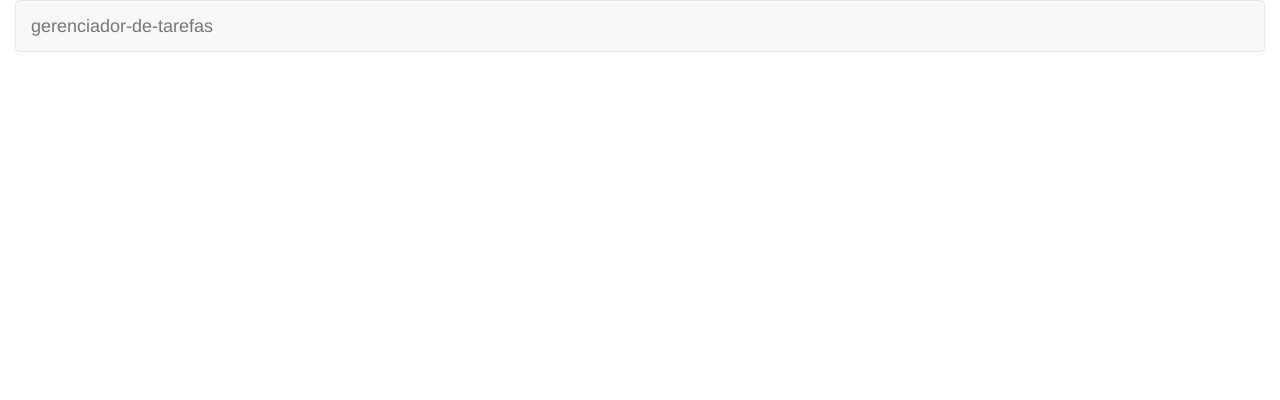
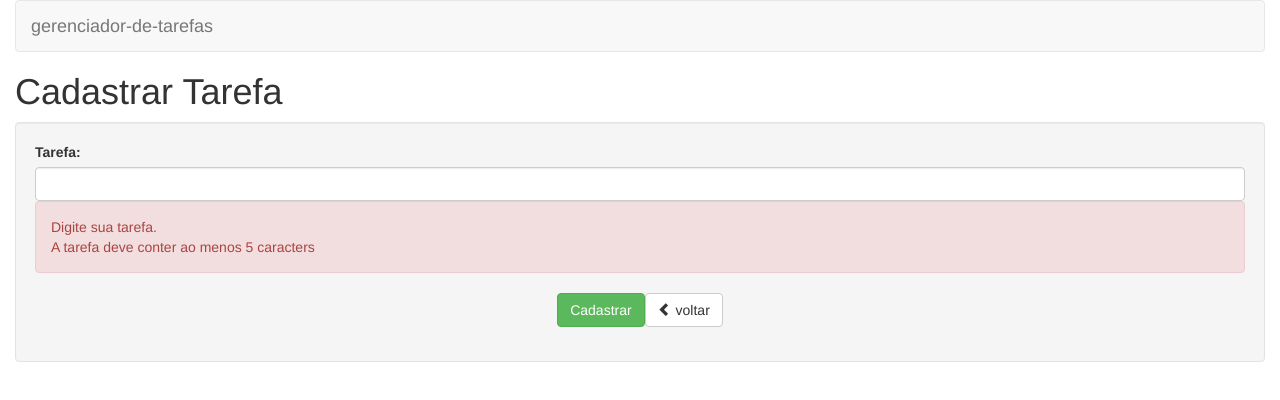
Before and after one commit to karoolina1234/GerenciadorTarefasAngular, an Angular app: page /tarefas/cadastrar in a window 1280 px wide. Before the commit this address led to /. Shown: the top 400 px of the page. Built offline with nearby package versions, Linux system fonts and the light colour scheme.

Commit message:
Create register page

```diff
--- /dev/null
+++ b/src/app/tarefas/cadastrar-tarefa/cadastrar-tarefa.component.html
@@ -0,0 +1,31 @@
+<h1>Cadastrar Tarefa</h1>
+
+<div class="well">
+  <form>
+    <div class="form-group">
+      <label for="nome">Tarefa:</label>
+      <input
+        type="text"
+        class="form-control"
+        id="nome"
+        name="nome"
+        minlength="5"
+        required
+      />
+      <div class="alert alert-danger">
+        <div>Digite sua tarefa.</div>
+        <div>A tarefa deve conter ao menos 5 caracters</div>
+      </div>
+    </div>
+    <div class="form-group text-center">
+      <input type="submit" class="btn btn-success" value="Cadastrar" />
+      <a class="btn btn-default">
+        <span
+          class="glyphicon glyphicon-chevron-left"
+          aria-hidden="true"
+        ></span>
+        voltar
+      </a>
+    </div>
+  </form>
+</div>
--- /dev/null
+++ b/src/app/tarefas/cadastrar-tarefa/cadastrar-tarefa.component.ts
@@ -0,0 +1,15 @@
+import { Component, OnInit } from '@angular/core';
+
+@Component({
+  selector: 'app-cadastrar-tarefa',
+  templateUrl: './cadastrar-tarefa.component.html',
+  styleUrls: ['./cadastrar-tarefa.component.css']
+})
+export class CadastrarTarefaComponent implements OnInit {
+
+  constructor() { }
+
+  ngOnInit(): void {
+  }
+
+}
--- /dev/null
+++ b/src/app/tarefas/cadastrar-tarefa/index.ts
@@ -0,0 +1 @@
+export * from "./cadastrar-tarefa.component";
--- a/src/app/tarefas/index.ts
+++ b/src/app/tarefas/index.ts
@@ -1,3 +1,4 @@
 export * from "./tarefas.module";
 export * from "./shared";
 export * from "./listar-tarefa";
+export * from "./cadastrar-tarefa";
--- a/src/app/tarefas/listar-tarefa/listar-tarefa.component.html
+++ b/src/app/tarefas/listar-tarefa/listar-tarefa.component.html
@@ -6,7 +6,7 @@
       <th>Tarefa</th>
       <th>Concluida</th>
       <th class="text-center">
-        <a class="btn btn-xs btn-success">
+        <a [routerLink]="['/tarefas/cadastrar']" class="btn btn-xs btn-success">
           <span class="glyphicon glyphicon-plus" aria-hidden="true"></span>
           Novo
         </a>
--- a/src/app/tarefas/tarefas-routing.module.ts
+++ b/src/app/tarefas/tarefas-routing.module.ts
@@ -1,6 +1,7 @@
 import { Routes } from "@angular/router";
 
 import { ListarTarefaComponent } from "./listar-tarefa";
+import { CadastrarTarefaComponent } from "./cadastrar-tarefa";
 
 export const TarefaRoutes: Routes = [
   {
@@ -11,4 +12,8 @@ export const TarefaRoutes: Routes = [
     path: "tarefas/listar",
     component: ListarTarefaComponent,
   },
+  {
+    path: "tarefas/cadastrar",
+    component: CadastrarTarefaComponent,
+  },
 ];
--- a/src/app/tarefas/tarefas.module.ts
+++ b/src/app/tarefas/tarefas.module.ts
@@ -5,9 +5,10 @@ import { TarefaService } from "./shared";
 import { ListarTarefaComponent } from "./listar-tarefa/listar-tarefa.component";
 import { RouterModule } from "@angular/router";
 import { FormsModule } from "@angular/forms";
+import { CadastrarTarefaComponent } from "./cadastrar-tarefa";
 
 @NgModule({
-  declarations: [ListarTarefaComponent],
+  declarations: [ListarTarefaComponent, CadastrarTarefaComponent],
   imports: [CommonModule, RouterModule, FormsModule],
   providers: [TarefaService],
 })
```
Also changed, not shown: src/app/tarefas/cadastrar-tarefa/cadastrar-tarefa.component.css (added), 1 other file (tests, documents, lock files or other folders).
